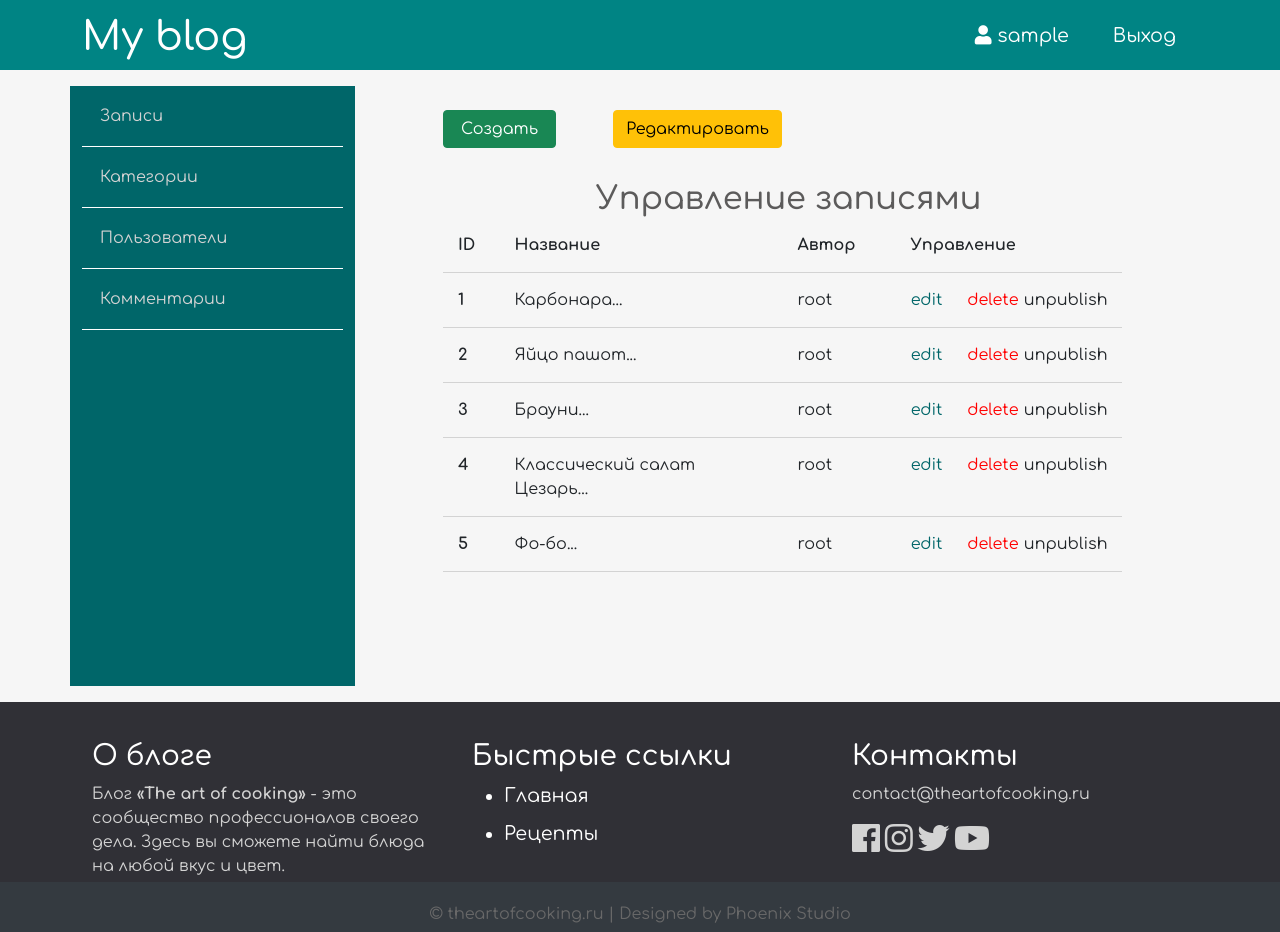
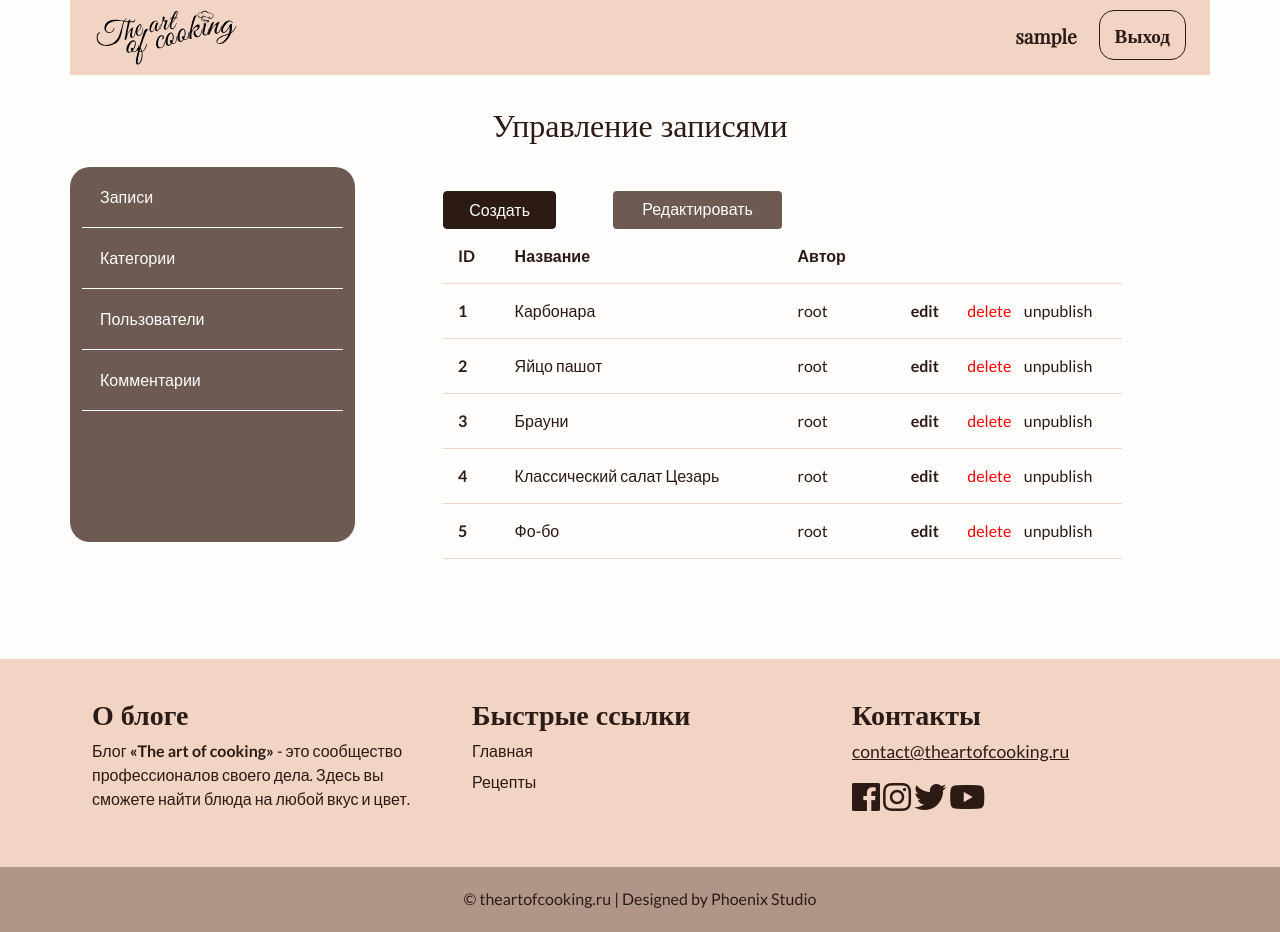
Before and after one commit to Olya-Belikova/the_art_of_cooking, a PHP site: page /the_art_of_cooking/admin/posts/index.php in a window 1280 px wide. Run offline with PHP 8.4, Linux system fonts and the light colour scheme; the visitor is signed in with stand-in values (Sample User, id 1); data comes from the database, SQL or seed files in the repository; data that the repository does not hold is empty.

Commit message:
v5
Полностью закончена разработка фронтенда

```diff
--- a/admin/posts/index.php
+++ b/admin/posts/index.php
@@ -4,13 +4,15 @@
 ?>
 <!doctype html>
 <html lang="en">
+
 <head>
     <!-- Required meta tags -->
     <meta charset="utf-8">
     <meta name="viewport" content="width=device-width, initial-scale=1">
 
     <!-- Bootstrap CSS -->
-    <link href="https://cdn.jsdelivr.net/npm/bootstrap@5.0.0-beta2/dist/css/bootstrap.min.css" rel="stylesheet" integrity="sha384-BmbxuPwQa2lc/FVzBcNJ7UAyJxM6wuqIj61tLrc4wSX0szH/Ev+nYRRuWlolflfl" crossorigin="anonymous">
+    <link href="https://cdn.jsdelivr.net/npm/bootstrap@5.0.0-beta2/dist/css/bootstrap.min.css" rel="stylesheet"
+        integrity="sha384-BmbxuPwQa2lc/FVzBcNJ7UAyJxM6wuqIj61tLrc4wSX0szH/Ev+nYRRuWlolflfl" crossorigin="anonymous">
 
     <!-- Font Awesome -->
     <link rel="stylesheet" href="https://use.fontawesome.com/releases/v5.7.2/css/all.css"
@@ -19,65 +21,62 @@
     <!-- Custom Styling -->
     <link rel="stylesheet" href="../../assets/css/admin.css">
     <link rel="preconnect" href="https://fonts.gstatic.com">
-    <link href="https://fonts.googleapis.com/css2?family=Comfortaa:wght@300;400;500;600;700&display=swap" rel="stylesheet">
-    <title>My blog</title>
+    <link href='https://fonts.googleapis.com/css?family=Lato:400,700' rel='stylesheet' type='text/css'>
+    <link rel="stylesheet" type="text/css" href="//fonts.googleapis.com/css?family=Playfair+Display" />
+    <link rel="icon" href="../../assets/favicon.ico">
+    <title>The art of cooking</title>
 </head>
-<body>
 
+<body class="d-flex flex-column h-100">
+    <main class="flex-shrink-0">
         <?php include("../../app/include/header-admin.php"); ?>
-
         <div class="container">
+            <h2 class="main-header text-center">Управление записями</h2>
             <?php include "../../app/include/sidebar-admin.php"; ?>
 
             <div class="posts col-9">
                 <div class="button row">
-                <a href="<?php echo BASE_URL . "admin/posts/create.php";?>" class="col-2 btn btn-success">Создать</a>
+                    <a href="<?php echo BASE_URL . "admin/posts/create.php";?>"
+                        class="col-2 btn btn-success">Создать</a>
                     <span class="col-1"></span>
-                <a href="<?php echo BASE_URL . "admin/posts/index.php";?>" class="col-3 btn btn-warning">Редактировать</a>
+                    <a href="<?php echo BASE_URL . "admin/posts/index.php";?>"
+                        class="col-3 btn btn-warning">Редактировать</a>
                 </div>
                 <div class="row title-table">
-                <h2>Управление записями</h2>
+
                     <!--<div class="mb-12 col-12 col-md-12 err">
                     <p><//?=$_SESSION['error'];?></p>
                 </div>-->
                     <div class="col-1">ID</div>
                     <div class="col-5">Название</div>
                     <div class="col-2">Автор</div>
-                <div class="col-4">Управление</div>
+                    <div class="col-4"></div>
                 </div>
                 <?php foreach ($postsAdm as $key => $post): ?>
                 <div class="row post">
                     <div class="id col-1"><?=$key + 1; ?></div>
-                    <div class="title col-5"><?=mb_substr($post['title'], 0, 50, 'UTF-8'). '...'  ?></div>
+                    <div class="title col-5"><?=mb_substr($post['title'], 0, 50, 'UTF-8')?></div>
                     <div class="author col-2"><?=$post['username']; ?></div>
-                    <div class="red col-1"><a href="edit.php?id=<?=$post['id'];?>">edit</a></div>
-                    <div class="del col-1"><a href="edit.php?delete_id=<?=$post['id'];?>">delete</a></div>
+                    <div class="col-1"><a class="red" href="edit.php?id=<?=$post['id'];?>">edit</a></div>
+                    <div class="col-1"><a class="del" href="edit.php?delete_id=<?=$post['id'];?>">delete</a></div>
                     <?php if ($post['status']): ?>
-                        <div class="status col-2"><a href="edit.php?publish=0&pub_id=<?=$post['id'];?>">unpublish</a></div>
+                    <div class="col-2"><a class="status"
+                            href="edit.php?publish=0&pub_id=<?=$post['id'];?>">unpublish</a></div>
                     <?php else: ?>
-                        <div class="status col-2"><a href="edit.php?publish=1&pub_id=<?=$post['id'];?>">publish</a></div>
+                    <div class="col-2"><a class="status" href="edit.php?publish=1&pub_id=<?=$post['id'];?>">publish</a>
+                    </div>
                     <?php endif; ?>
                 </div>
                 <?php endforeach; ?>
             </div>
         </div>
-</div>
+    </main>
 
+    <?php include("../../app/include/footer.php"); ?>
+</body>
 
-<!-- footer -->
-<?php include("../../app/include/footer.php"); ?>
-<!-- // footer -->
+<script src="https://cdn.jsdelivr.net/npm/bootstrap@5.0.0-beta2/dist/js/bootstrap.bundle.min.js"
+    integrity="sha384-b5kHyXgcpbZJO/tY9Ul7kGkf1S0CWuKcCD38l8YkeH8z8QjE0GmW1gYU5S9FOnJ0" crossorigin="anonymous">
+</script>
 
-
-<!-- Optional JavaScript; choose one of the two! -->
-
-<!-- Option 1: Bootstrap Bundle with Popper -->
-<script src="https://cdn.jsdelivr.net/npm/bootstrap@5.0.0-beta2/dist/js/bootstrap.bundle.min.js" integrity="sha384-b5kHyXgcpbZJO/tY9Ul7kGkf1S0CWuKcCD38l8YkeH8z8QjE0GmW1gYU5S9FOnJ0" crossorigin="anonymous"></script>
-
-<!-- Option 2: Separate Popper and Bootstrap JS -->
-<!--
-<script src="https://cdn.jsdelivr.net/npm/@popperjs/core@2.6.0/dist/umd/popper.min.js" integrity="sha384-KsvD1yqQ1/1+IA7gi3P0tyJcT3vR+NdBTt13hSJ2lnve8agRGXTTyNaBYmCR/Nwi" crossorigin="anonymous"></script>
-<script src="https://cdn.jsdelivr.net/npm/bootstrap@5.0.0-beta2/dist/js/bootstrap.min.js" integrity="sha384-nsg8ua9HAw1y0W1btsyWgBklPnCUAFLuTMS2G72MMONqmOymq585AcH49TLBQObG" crossorigin="anonymous"></script>
--->
-</body>
 </html>
--- a/app/include/header-admin.php
+++ b/app/include/header-admin.php
@@ -1,21 +1,20 @@
-<header class="container-fluid">
+<header class="container">
     <div class="container">
         <div class="row">
-            <div class="col-4">
-                <h1>
-                    <a href="<?php echo BASE_URL ?>">My blog</a>
-                </h1>
+            <div id="logo" class="col-4">
+                    <a href="<?php echo BASE_URL ?>">
+                        <img src="../../assets/logo.svg" alt="logo" height="55px" />
+                    </a>
             </div>
             <nav class="col-8">
                 <ul>
                     <li>
                         <a href="#">
-                            <i class="fa fa-user"></i>
                             <?php echo $_SESSION['login']; ?>
                         </a>
                     </li>
                     <li>
-                        <a href="<?php echo BASE_URL . "logout.php"; ?>">Выход</a>
+                        <a class="logout-btn" href="<?php echo BASE_URL . "logout.php"; ?>">Выход</a>
                     </li>
                 </ul>
             </nav>
--- a/assets/css/admin.css
+++ b/assets/css/admin.css
@@ -1,5 +1,7 @@
+/* -------------- ОБЩИЕ СВОЙСТВА -------------- */
 *{
-    font-family: 'Comfortaa', cursive;
+    font-family: 'Lato', sans-serif;
+    color: #2C1B14;
 }
 html,
 h1,
@@ -8,36 +10,40 @@ h3,
 h4,
 h5,
 h6 {
-    color: #5c5b5b;
+    font-family: "Playfair Display";
+    color: #2C1B14;
 }
 body{
-    background: #f6f6f6;
+    background: #fffefd;
+    display: flex;
+    min-height: 100vh;
+    flex-direction: column;
 }
 a{
     text-decoration: none;
     color: inherit;
 }
+main {
+    flex: 1;
+}
 
-/*
-    HEADER MENU
- */
-header{
-    background: #008484;
-    height: 70px;
+/* -------------- ХЕДЕР -------------- */
+
+header {
+    background: #F2D4C5;
+    height: 75px;
 }
-header *{
-    color: #ffffff;
+#logo {
+    position: relative;
+    height: 75px;
 }
-header h1 {
-    margin-top: 13px;
+#logo img{
+    position: absolute;
+    top: 0;
+    bottom: 0;
+    margin: auto;
 }
-header h1 a{
-    color: #ffffff;
-    text-decoration: none;
-}
-header h1 a:hover{
-    color: #ffffff;
-}
+
 header ul{
     margin: 0;
     padding: 0;
@@ -50,13 +56,16 @@ header ul li{
 }
 header ul li a{
     display: block;
+    font-family: "Playfair Display";
+    font-weight: 600;
     font-size: 1.2rem;
     text-decoration: none;
-    color: #ffffff;
+    color: #2C1B14;
     padding: 22px;
 }
 header ul li a:hover {
-    background: #006669;
+    background: #b19588;
+    text-decoration: underline;
     transition: 0.5s;
     color:#fff;
 }
@@ -76,93 +85,111 @@ header ul li ul li {
 }
 header ul li ul li a {
     padding: 10px;
-    background: white;
-    color: #008489;
+    background: #fffefd;
+    color: #2C1B14;
 }
 
-/*
-    Footer
- */
+.logout-btn {
+    font-weight: 600;
+    height: 50px;
+    margin-top: 10px;
+    padding: 10px 15px;
+    border: 1px solid #2C1B14;
+    border-radius: 15px;
+}
+.main-header {
+    margin-top:30px;
+}
+.btn-success {
+    background-color: #2C1B14;
+    border-color:#2C1B14;
+    color: #fffefd;
+}
+
+.btn-success:hover {
+background-color: #6d5a52;
+border-color:#6d5a52;
+color: #fffefd;
+}
+
+.btn-warning {
+    background-color: #6d5a52;
+    color: #fffefd;
+    border:none;
+}
+
+.btn-warning:hover {
+    background-color: #b19588;
+    border:none;
+    color: #fffefd;
+}
+
+
+
+/* -------------- ФУТЕР -------------- */
 .footer {
-    background: #303036;
-    color: #d3d3d3;
+    background: #F2D4C5;
+    color: #2C1B14;
     position: relative;
 }
 .footer .footer-section{
     padding: 22px;
 }
 .footer h4, .footer h3 {
-    color: white;
+    font-weight: 800;
+    color: #2C1B14;
 }
 .footer .about .contact span{
     display: block;
     font-size: 1.1em;
     margin-bottom: 8px;
 }
-.footer .about .socials a{
-    border: 1px solid gray;
-    width: 45px;
-    height: 41px;
-    padding-top: 5px;
-    margin-right: 5px;
-    text-align: center;
-    display: inline-block;
-    font-size: 1.3em;
-    border-radius: 5px;
-    transition: all .3s;
-    color: #ffffff;
+.footer .links ul {
+list-style-type: none;
+padding-left: 0;
 }
-.footer .about .socials a:hover {
-    border: 1px solid white;
-    color: white;
-    transition: all .3s;
-}
-
 .footer .links ul a {
     display: block;
-    margin-bottom: 10px;
-    font-size: 1.2em;
+    margin-bottom: 7px;
+    font-size: 1em;
     transition: all .3s;
-    color: #ffffff;
+    color: #2C1B14;
     text-decoration: none;
 }
-
+.footer .links ul a:last-child {
+    margin-bottom: 100px;
+}
 .footer .links ul a:hover {
-    color: white;
+    color: #6d5a52;
     margin-left: 15px;
     transition: all .3s;
 }
-
-.footer .contact-form .contact-input {
-    background: #272727;
-    color: #bebdbd;
-    margin-bottom: 10px;
-    line-height: 1.5rem;
-    padding: .9rem 1.4rem;
-    border: none;
-    width: 100%;
+.socials a {
+    color: #2C1B14;
 }
-
-.footer .contact-form .contact-input:focus {
-    background: #1a1a1a;
+.socials a:hover {
+    color:#6d5a52;
 }
-
-.footer .contact-form .contact-btn {
-    float: right;
+.contact a {
     font-size: 1.1em;
+    color: #2C1B14;
+    text-decoration: underline;
 }
-
-.footer .footer-bottom {
-    background: #343a40;
-    color: #686868;
-    height: 50px;
+.contact a:hover {
+    color:#6d5a52;
+}
+.footer-bottom {
+    background: #b19588;
+    color: #2C1B14;
+    height: 65px;
     width: 100%;
     text-align: center;
     position: absolute;
     bottom: 0px;
     left: 0px;
-    padding-top: 20px;
+    padding: 20px;
 }
+
 /*
     SINGLE_POST
  */
@@ -207,43 +234,35 @@ FORMS
 }
 
 /*
-FORMS
- */
-
-form div.err p {
-    color: red;
-    font-style: italic;
-    font-size: 0.8rem;
-}
-
-/*
 SIDEBAR
  */
 
 .sidebar{
     margin: 1rem 0;
-    background: #006669;
-    min-height: 600px;
+    background: #6d5a52;
+    min-height: 375px;
+    max-height: 375px;
+    border-radius: 20px;
 }
 
 .sidebar ul{
     list-style: none;
     margin: 0px;
     padding: 0px;
-    color: #d3d3d3;
+    color: #fffefd;
 }
 
 .sidebar ul a{
+    color:#fffefd;
     padding: 18px;
     display: block;
-    border-bottom: 1px solid #fff;
+    border-bottom: 1px solid #fffefd;
 }
 
+
 .sidebar ul a:hover{
-    padding-left: 10px;
-    transition: all 0.3s;
-    color: #d3d3d3;
-    text-decoration: none;
+    color: #b19588;
+    text-decoration: underline;
 }
 
 .posts{
@@ -259,32 +278,37 @@ SIDEBAR
 .posts .title-table div{
     padding: 15px;
     text-align: left;
-    border-bottom: 1px solid #d3d3d3;
+    border-bottom: 1px solid #F2D4C5;
     font-weight: 700;
 }
 
 .posts .post div{
     padding: 15px;
     text-align: left;
-    border-bottom: 1px solid #d3d3d3;
+    border-bottom: 1px solid #F2D4C5;
 }
-.posts .post .red{
-    color: #006669;
+.post .red{
+    font-weight: 600;
+    color: #2C1B14;
 }
-.posts .post .del{
+.post .red:hover{
+    color: #6d5a52;
+}
+.post .del{
     color: red;
+}
+.post .del:hover{
+    color: rgb(160, 92, 92);
+}
+.post .status{
+    color: #2C1B14;
+}
+.post .status:hover {
+    color: #6d5a52;
 }
 .posts .post .id{
     font-weight: bold;
 }
-
-/*.add-post form div{*/
-/*    margin: 2rem 0;*/
-/*}*/
-
-/*
-error msg
- */
 .add-post .err{
     padding: 1rem 0;
     color: #A52A2A;
--- a/catalog.php
+++ b/catalog.php
@@ -25,13 +25,13 @@
     <!-- Font Awesome -->
     <link rel="stylesheet" href="https://use.fontawesome.com/releases/v5.7.2/css/all.css"
         integrity="sha384-fnmOCqbTlWIlj8LyTjo7mOUStjsKC4pOpQbqyi7RrhN7udi9RwhKkMHpvLbHG9Sr" crossorigin="anonymous">
-    <link href='https://fonts.googleapis.com/css?family=Lato:400,700' rel='stylesheet' type='text/css'>
-    <link rel="stylesheet" type="text/css" href="//fonts.googleapis.com/css?family=Playfair+Display" />
+
 
     <!-- Custom Styling -->
     <link rel="stylesheet" href="assets/css/style.css">
     <link rel="preconnect" href="https://fonts.gstatic.com">
-    <link href="https://fonts.googleapis.com/css2?family=Comfortaa:wght@300;400;500;600;700&display=swap" rel="stylesheet">
+    <link href='https://fonts.googleapis.com/css?family=Lato:400,700' rel='stylesheet' type='text/css'>
+    <link rel="stylesheet" type="text/css" href="//fonts.googleapis.com/css?family=Playfair+Display" />
     <link rel="icon" href="assets/favicon.ico">
     <title>The art of cooking</title>
 </head>
```
Also changed, not shown: about.php (+4 -20 lines), admin/comments/index.php (+21 -30 lines), admin/topics/index.php (+27 -28 lines), admin/users/index.php (+24 -27 lines), assets/css/style.css (+6 -4 lines), category.php (+24 -26 lines), index.php (+3 -5 lines). Lines whose indentation alone changed are shown as unchanged.
